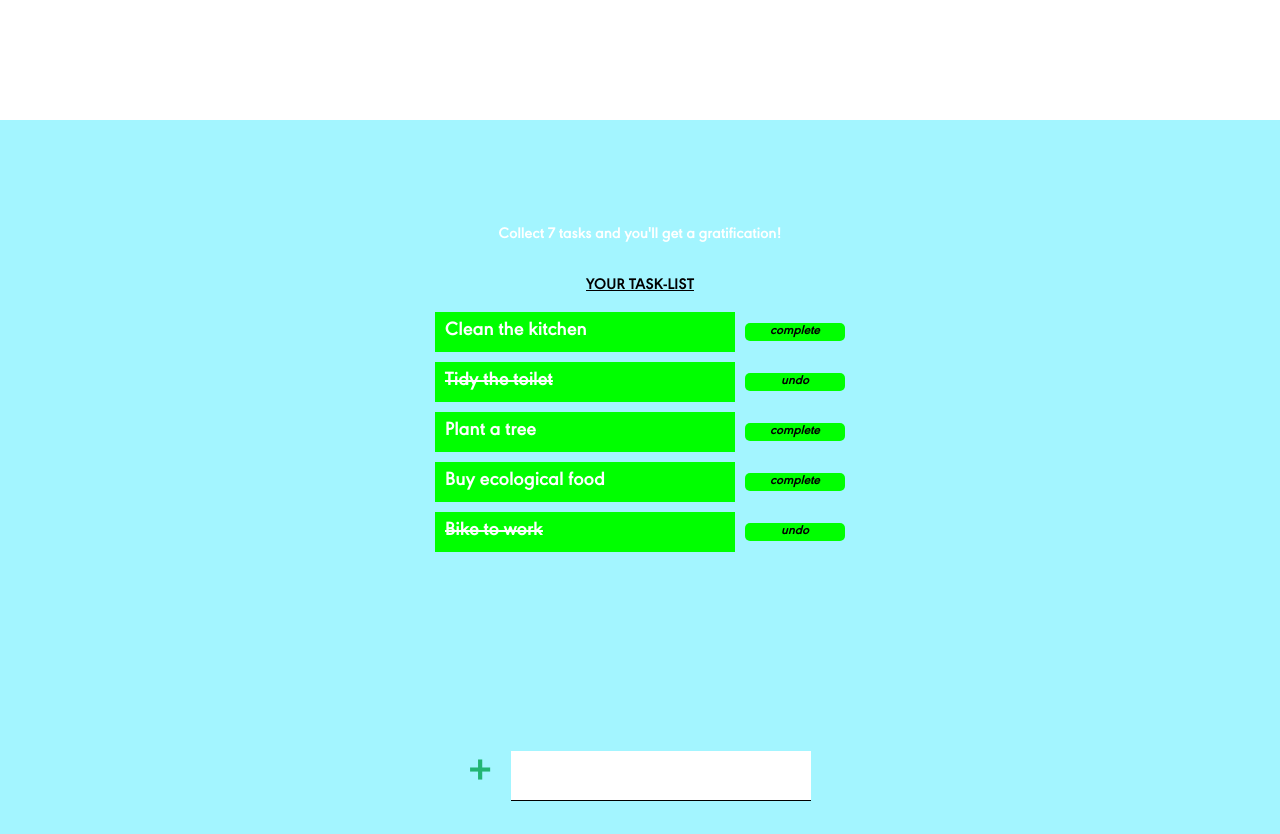
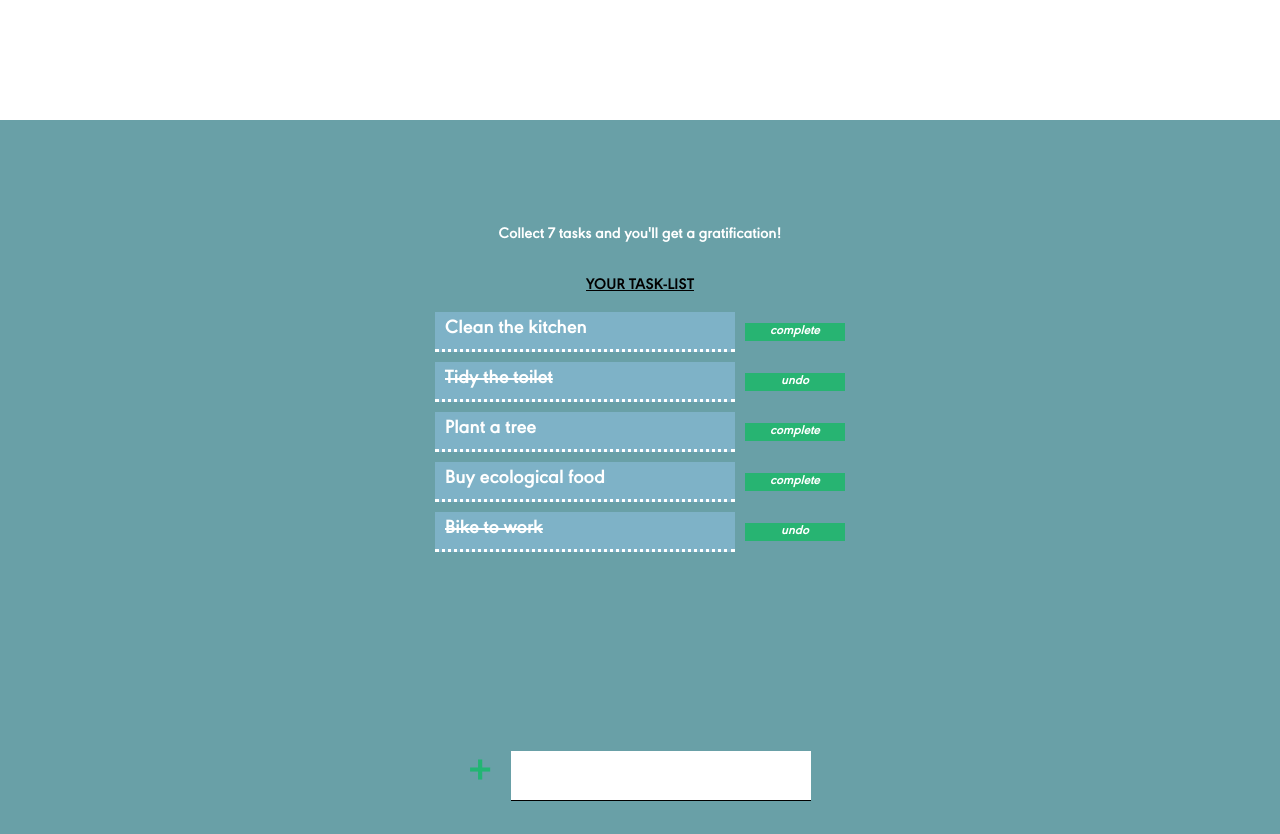
Before and after one commit to stuven1/habittracker, a React app in the folder code/: page / in a window 1280 px wide. Shown: the part 1960-2794 px from the top of the page. Built offline with nearby package versions, Linux system fonts and the light colour scheme.

Commit message:
Style for List and Tasks

```diff
--- a/code/src/components/app.css
+++ b/code/src/components/app.css
@@ -10,7 +10,7 @@
 }
 
 .app-form-list-form {
-  background-color: #a3f5ff;
+  background-color: #69a0a7;
   height: 100vh;
   display: flex;
   flex-direction: column;
--- a/code/src/components/task.css
+++ b/code/src/components/task.css
@@ -14,7 +14,7 @@
 }
 
 .task-text {
-  background-color: #00ff00;
+  background-color: #a3d1ff5c;
   display: flex;
   flex-direction: column;
   justify-content: center;
@@ -25,19 +25,20 @@
   color: white;
   font-family: "URWGeometric-Bold.woff";
   font-size: 20px;
+  border-bottom: 3px dotted white;
 }
 
 .task-button {
   display: flex;
   flex-direction: column;
   justify-content: center;
+  width: 100px;
 
-  width: 100px;
   }
 
 .task-button button {
-  background-color: #00ff00;
+  background-color: #27b472;
+  color: white;
   border-style: none;
-  border-radius: 5px;
-    font-style: italic;
+  font-style: italic;
 }
--- a/code/src/components/task.js
+++ b/code/src/components/task.js
@@ -7,9 +7,8 @@ class Task extends React.Component {
     return (
       <div className="task-container">
         <div className="task-text-button">
-          {/* // ternary */}
           <div className="task-text">
-            <span style={{ textDecoration: this.props.todo.done ? "line-through" : "none" }}>
+            <span style={{ textDecoration: this.props.todo.done ? "line-through" : "none" } }>
               {this.props.todo.value}
             </span>
           </div>
```
